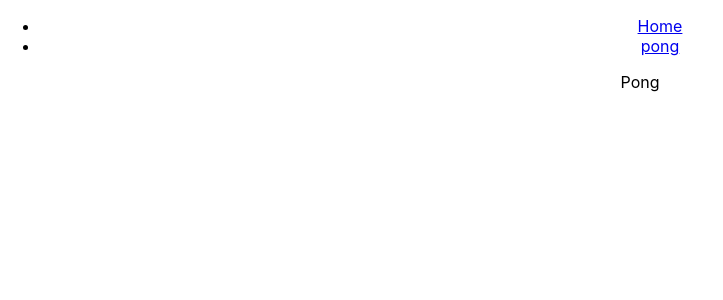
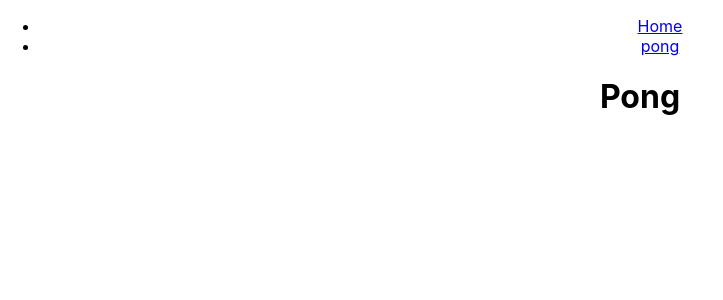
Before and after one commit to cwiswell/js-playground, a React (Create React App) app: page /pong in a window 1280 px wide. Shown: the top 300 px of the page, without its empty margins (0-723 px from the left). Built offline with nearby package versions, Linux system fonts and the light colour scheme.

Commit message:
Add material-ui to project

```diff
--- a/package.json
+++ b/package.json
@@ -3,6 +3,7 @@
   "version": "0.1.0",
   "private": true,
   "dependencies": {
+    "@material-ui/core": "^4.3.3",
     "react": "^16.9.0",
     "react-dom": "^16.9.0",
     "react-router-dom": "^5.0.1",
--- a/src/Pong/pong.jsx
+++ b/src/Pong/pong.jsx
@@ -1,7 +1,12 @@
 import React from 'react';
 
 const Pong = (prop) => {
-    return (<div>Pong</div>)
+    return (
+        <div>
+            <h1>Pong</h1>
+            <canvas ></canvas>
+        </div>
+    );
 }
 
 export default Pong;
```
Also changed, not shown: 1 other file (tests, documents, lock files or other folders).
